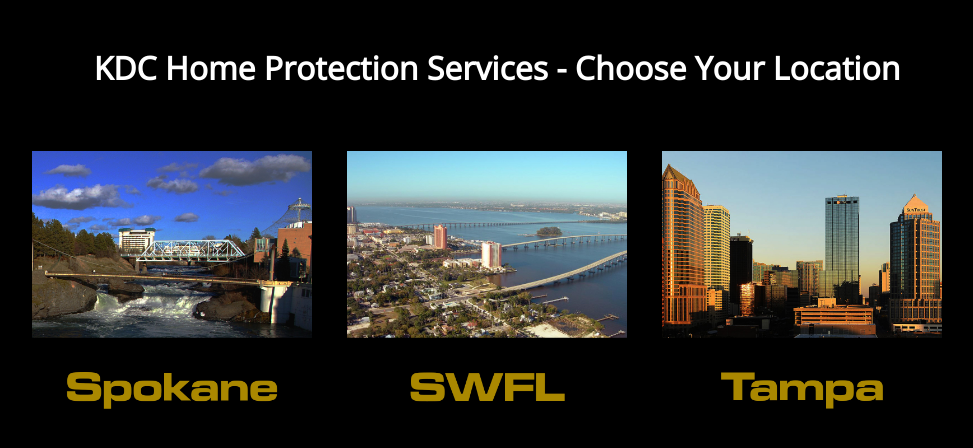
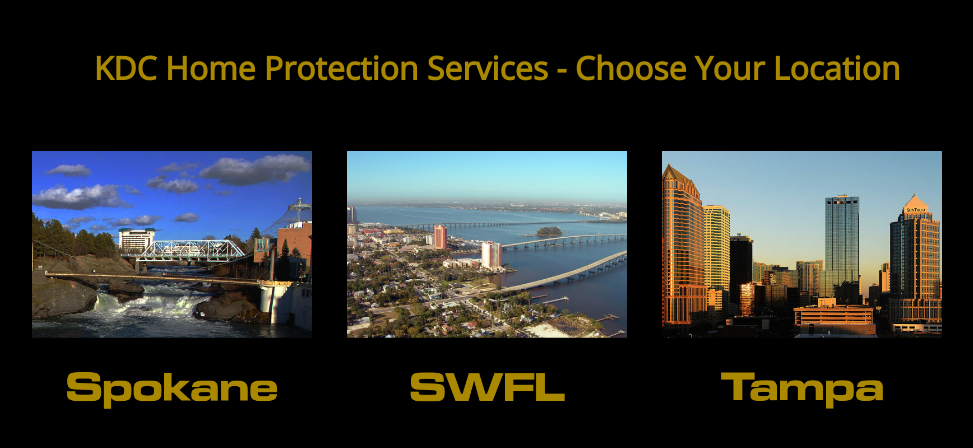
Before and after one commit to kdctampa/kdchomepro.com, a plain HTML site: page index2.html in a window 1280 px wide. Shown: the whole page, without its empty margins (143-1116 px from the left). Drawn offline with nearby package versions, Linux system fonts and the light colour scheme.

Commit message:
Add files via upload

```diff
--- a/main.css
+++ b/main.css
@@ -7,6 +7,10 @@ body {
   font-family: 'Open Sans', sans-serif;
   color: #666;
   background-color:black
+}
+
+h1 {
+	color: #AA8800
 }
 
 /* STRUCTURE */
```
Also changed, not shown: index2.html (line endings or trailing spaces).
